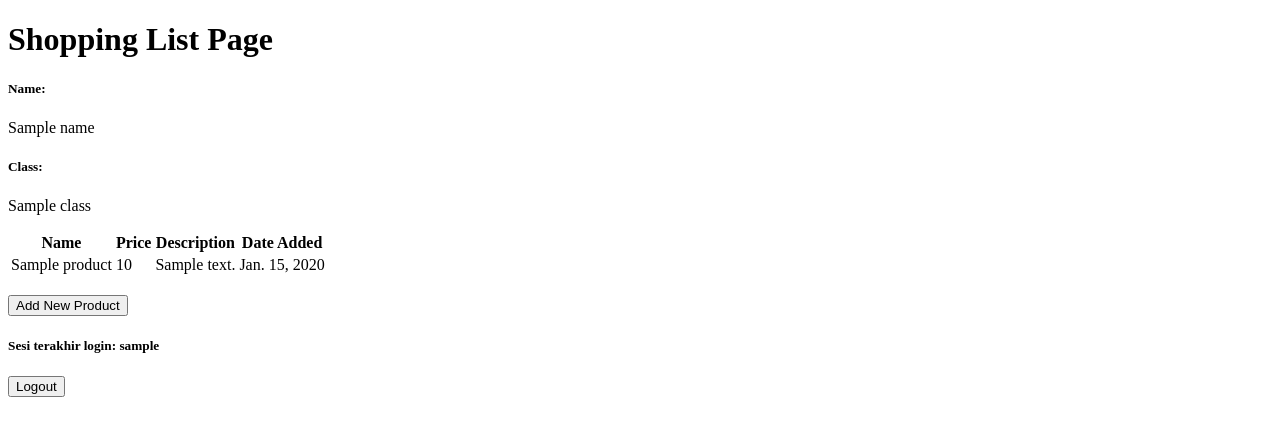
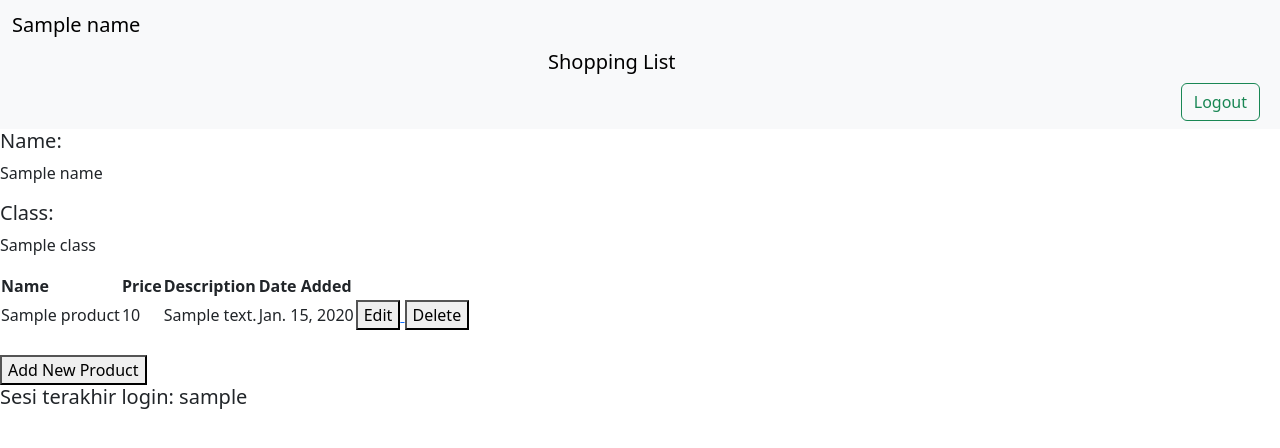
Before and after one commit to claraa26/shopping-list, a Django app: template main/templates/main.html in a window 1280 px wide. Shown: the top 448 px of the page. Run offline with Django 4.2, Linux system fonts and the light colour scheme; tables that the repository leaves empty hold one stand-in row (values such as "Sample post"); the template is opened without the code that fills it: values that come from a table or form of the project are taken from there, most other values are stand-ins (such as "Sample title", 1, 10 or a date in 2020).

Commit message:
tutorial 4 done

```diff
--- a/main/templates/main.html
+++ b/main/templates/main.html
@@ -1,7 +1,23 @@
 {% extends 'base.html' %}
 
 {% block content %}
-    <h1>Shopping List Page</h1>
+    <!-- As a heading -->
+    <nav class="navbar bg-body-tertiary">
+        <div class="container-fluid">
+            <span class="navbar-brand mb-0 h1">{{name}}</span>
+        </div>
+
+        <div class="container-fluid ">
+            <div class="mx-auto p-2" style="width: 200px;">
+                <span class="navbar-brand mb-0 h1">Shopping List</span>
+            </div>
+        </div>
+        <form class="container-fluid justify-content-end">
+            <a href="{% url 'main:logout' %}">
+                <button class="btn btn-outline-success me-2" type="button">Logout</button>
+            </a>
+        </form>
+    </nav>
 
     <h5>Name:</h5>
     <p>{{name}}</p>
@@ -25,6 +41,18 @@
             <td>{{product.price}}</td>
             <td>{{product.description}}</td>
             <td>{{product.date_added}}</td>
+            <td>
+                <a href="{% url 'main:edit_product' product.pk %}">
+                    <button>
+                        Edit
+                    </button>
+                </a>
+                <a href="{% url 'main:delete_product' product.pk %}">
+                    <button>
+                        Delete
+                    </button>
+                </a>
+            </td>
         </tr>
     {% endfor %}
 </table>
@@ -39,11 +67,11 @@
 
 <h5>Sesi terakhir login: {{ last_login }}</h5>
 
-<a href="{% url 'main:logout' %}">
+<!-- <a href="{% url 'main:logout' %}">
     <button>
         Logout
     </button>
-</a>
+</a> -->
 {% endblock content %}
 
 <!-- tambahan -->
--- a/main/urls.py
+++ b/main/urls.py
@@ -2,7 +2,8 @@ from django.urls import path
 from main.views import show_main
 from main.views import show_main, create_product, show_xml, show_json, show_xml_by_id, show_json_by_id
 from main.views import register, login_user, logout_user
-
+from main.views import edit_product
+from main.views import delete_product
 
 
 app_name = 'main'
@@ -17,4 +18,6 @@ urlpatterns = [
     path('register/', register, name='register'),
     path('login/', login_user, name='login'),
     path('logout/', logout_user, name='logout'),
+    path('edit-product/<int:id>', edit_product, name='edit_product'),
+    path('delete/<int:id>', delete_product, name='delete_product'),
 ]
--- a/templates/base.html
+++ b/templates/base.html
@@ -2,13 +2,14 @@
 <!DOCTYPE html>
 <html lang="en">
     <head>
-        <meta charset="UTF-8" />
-        <meta
-            name="viewport"
-            content="width=device-width, initial-scale=1.0"
-        />
         {% block meta %}
+            <meta charset="UTF-8" />
+            <meta name="viewport" content="width=device-width, initial-scale=1">
         {% endblock meta %}
+        <link href="https://cdn.jsdelivr.net/npm/bootstrap@5.3.2/dist/css/bootstrap.min.css" rel="stylesheet" integrity="sha384-T3c6CoIi6uLrA9TneNEoa7RxnatzjcDSCmG1MXxSR1GAsXEV/Dwwykc2MPK8M2HN" crossorigin="anonymous">
+        <script src="https://code.jquery.com/jquery-3.6.0.min.js" integrity="sha384-KyZXEAg3QhqLMpG8r+J4jsl5c9zdLKaUk5Ae5f5b1bw6AUn5f5v8FZJoMxm6f5cH1" crossorigin="anonymous"></script>
+        <script src="https://cdn.jsdelivr.net/npm/@popperjs/core@2.11.8/dist/umd/popper.min.js" integrity="sha384-I7E8VVD/ismYTF4hNIPjVp/Zjvgyol6VFvRkX/vR+Vc4jQkC+hVqc2pM8ODewa9r" crossorigin="anonymous"></script>
+        <script src="https://cdn.jsdelivr.net/npm/bootstrap@5.3.2/dist/js/bootstrap.min.js" integrity="sha384-BBtl+eGJRgqQAUMxJ7pMwbEyER4l1g+O15P+16Ep7Q9Q+zqX6gSbd85u4mG4QzX+" crossorigin="anonymous"></script>
     </head>
 
     <body>
```
Also changed, not shown: main/templates/edit_product.html (added, +22 -0 lines), main/views.py (+23 -0 lines).
